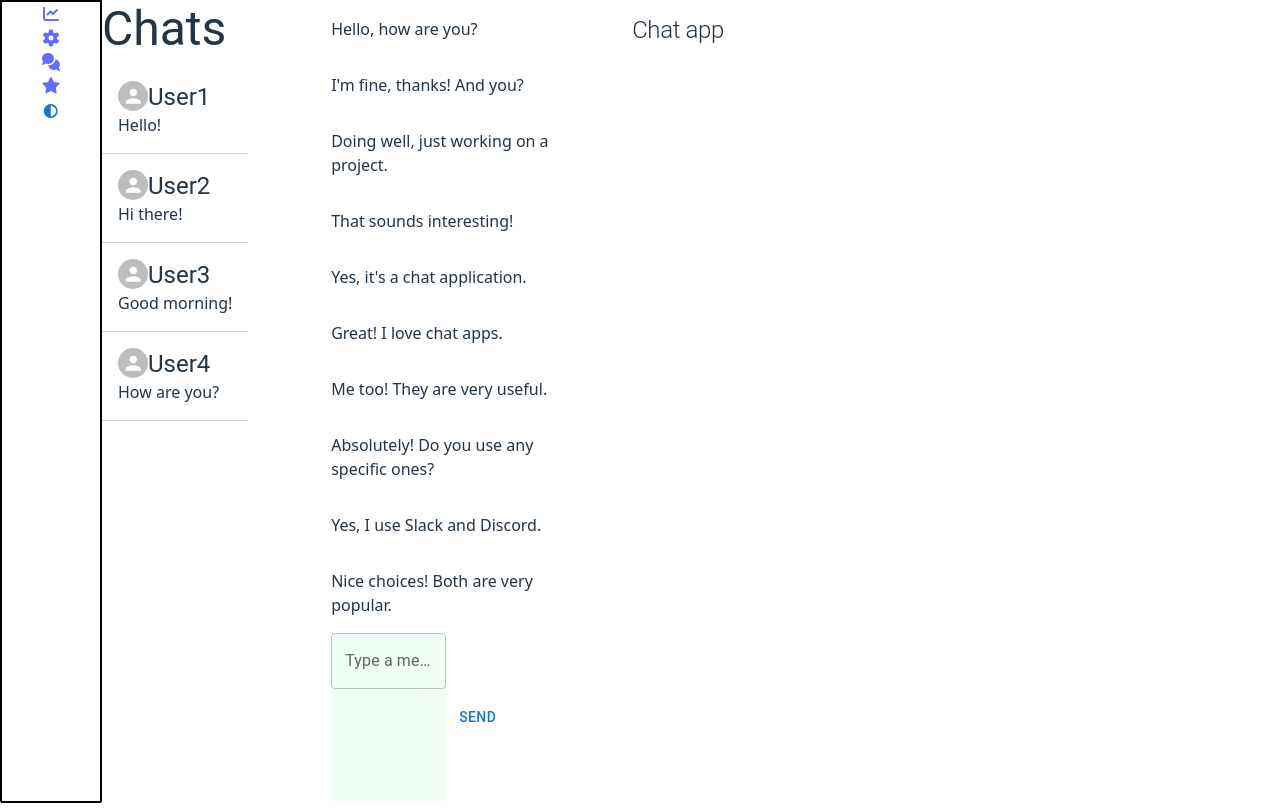
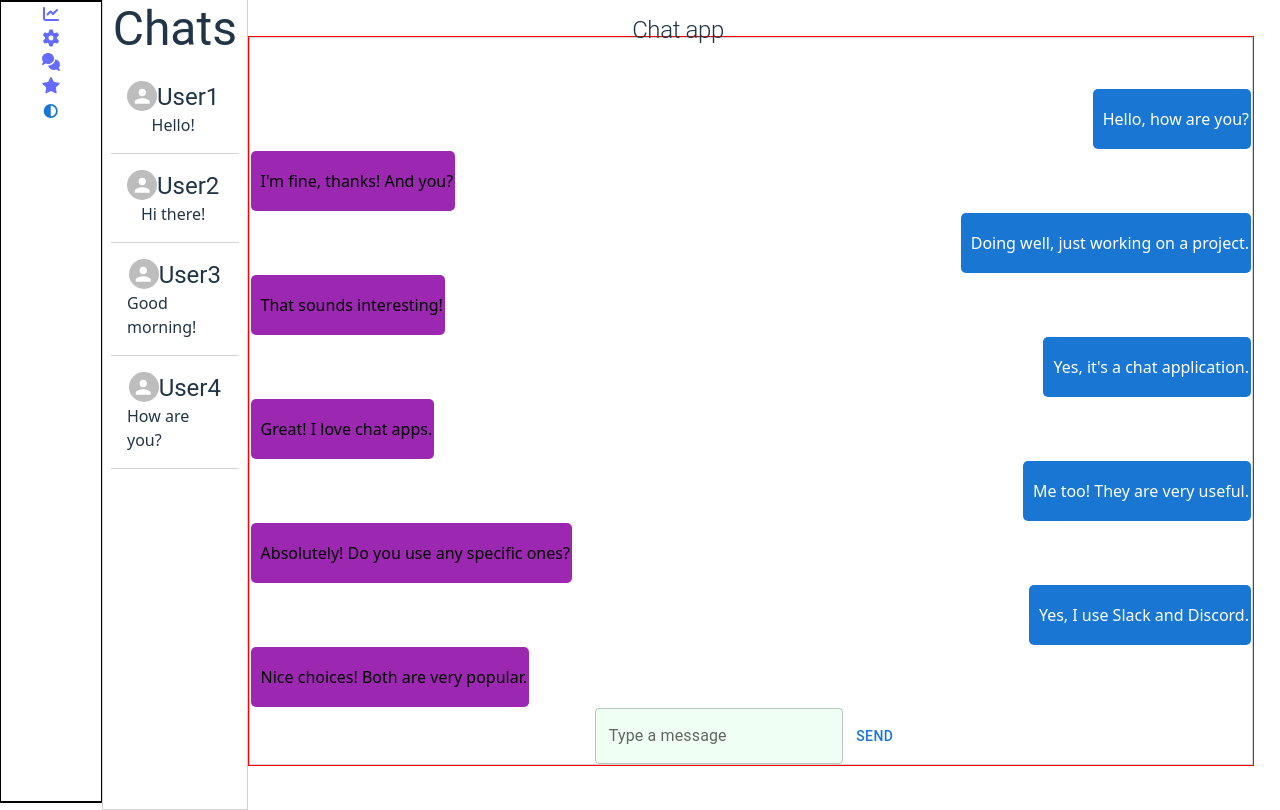
Before and after one commit to Williambraney/chat-app, a React (Vite) app in the folder client/: page /app/chats in a window 1280 px wide. Built offline with nearby package versions, Linux system fonts and the light colour scheme.

Commit message:
Update layout of messages

```diff
--- a/client/src/components/features/Chat/Chat.tsx
+++ b/client/src/components/features/Chat/Chat.tsx
@@ -11,8 +11,14 @@ export default function Chat(): JSX.Element {
     return (
         <Blocks
             direction = 'column'
+            sx = { {
+                border : '1px solid lightgray',
+                width : '100%',
+            } }
         >
-            <Block>
+            <Block
+                fit = { true }
+            >
                 <ChatHistory />
             </Block>
             <Block>
--- a/client/src/components/features/Chat/ChatHistory.tsx
+++ b/client/src/components/features/Chat/ChatHistory.tsx
@@ -20,6 +20,10 @@ export default function ChatHistory(): JSX.Element {
     return (
         <Blocks
             direction = 'column'
+            sx = { {
+                marginTop : '50px',
+                width : '100%'
+            } }
         >
             { DummyChatHistory.map(chat => (
                 <ChatMessage
--- a/client/src/components/features/Chat/ChatMessage.tsx
+++ b/client/src/components/features/Chat/ChatMessage.tsx
@@ -14,7 +14,18 @@ export default function ChatMessage({
 }: ChatMessageProps): JSX.Element {
 
     return (
-        <Block>
+        <Block
+            sx = { {
+                alignSelf : isSender ? 'flex-end' : 'flex-start',
+                backgroundColor : isSender ? 'primary.main' : 'secondary.main',
+                color : isSender ? 'white' : 'black',
+                padding : '2px',
+                paddingLeft : '10px',
+                borderRadius : '5px',
+                margin : '1px',
+                maxWidth : '70%'
+            } }
+        >
             <p>{ message }</p>
             <span>{ timestamp }</span>
         </Block>
--- a/client/src/components/layout/Block.tsx
+++ b/client/src/components/layout/Block.tsx
@@ -16,8 +16,8 @@ export default function Block({
         <Box
             sx = { {
                 display : 'flex',
-                height : !fit && '100%',
-                width : !fit && '100%',
+                height : fit && '100%',
+                width : fit && '100%',
                 ...sx
             } }
         >
--- a/client/src/pages/Chats.tsx
+++ b/client/src/pages/Chats.tsx
@@ -9,13 +9,16 @@ export default function Chats(): JSX.Element {
     return (
         <Blocks
             sx = { {
-                // width : '100vw'
+                width : '100%'
             } }
         >
             <Block
                 sx = { {
                     alignItems : 'start',
-                    height : '100%'
+                    height : '100%',
+                    width : 'fit-content',
+                    border : '1px solid lightgray',
+                    padding : '8px'
                 } }
             >
                 <Blocks
@@ -29,17 +32,16 @@ export default function Chats(): JSX.Element {
                         </SubHeader>
                     </Block>
                     <Block>
-                        <Blocks
-                            direction = 'row'
-                        >
-                            <Block>
-                                <ChatList />
-                            </Block>
-                        </Blocks>
+                        <ChatList />
                     </Block>
                 </Blocks>
             </Block>
-            <Block>
+            <Block
+                sx = { {
+                    border : '1px solid red',
+                    width : '100%'
+                } }
+            >
                 <Chat />
             </Block>
         </Blocks>
```
